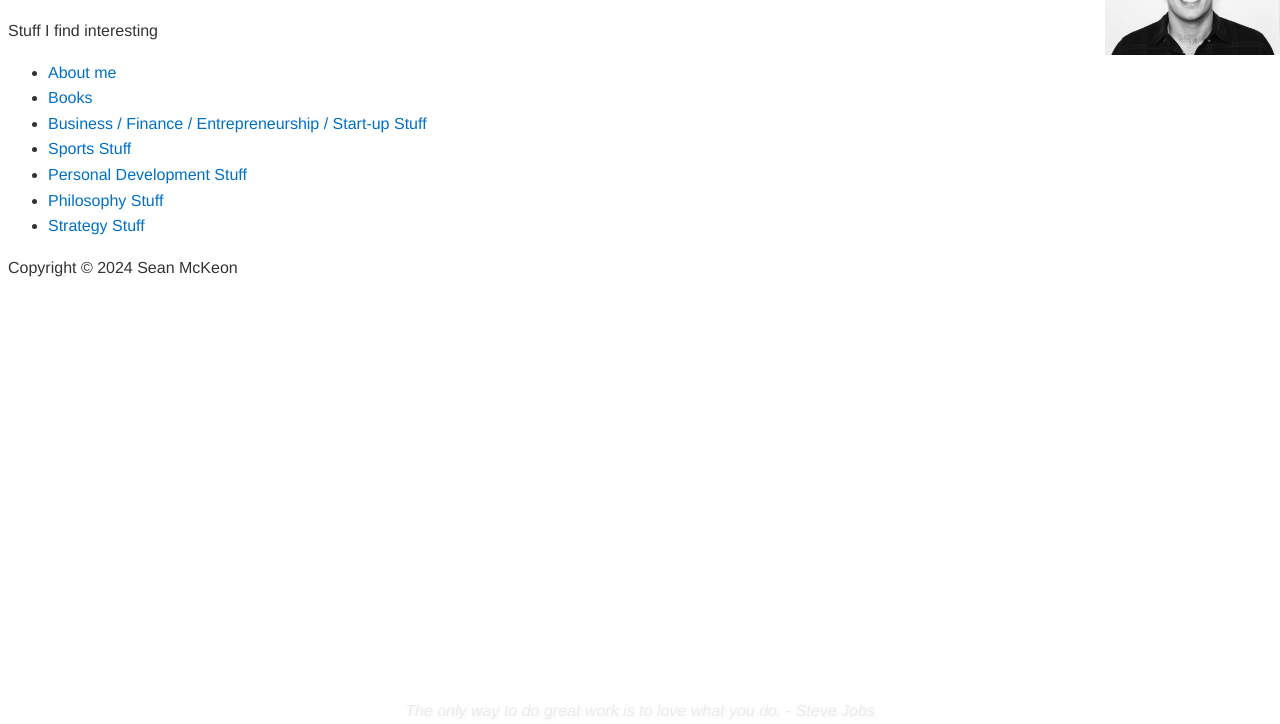
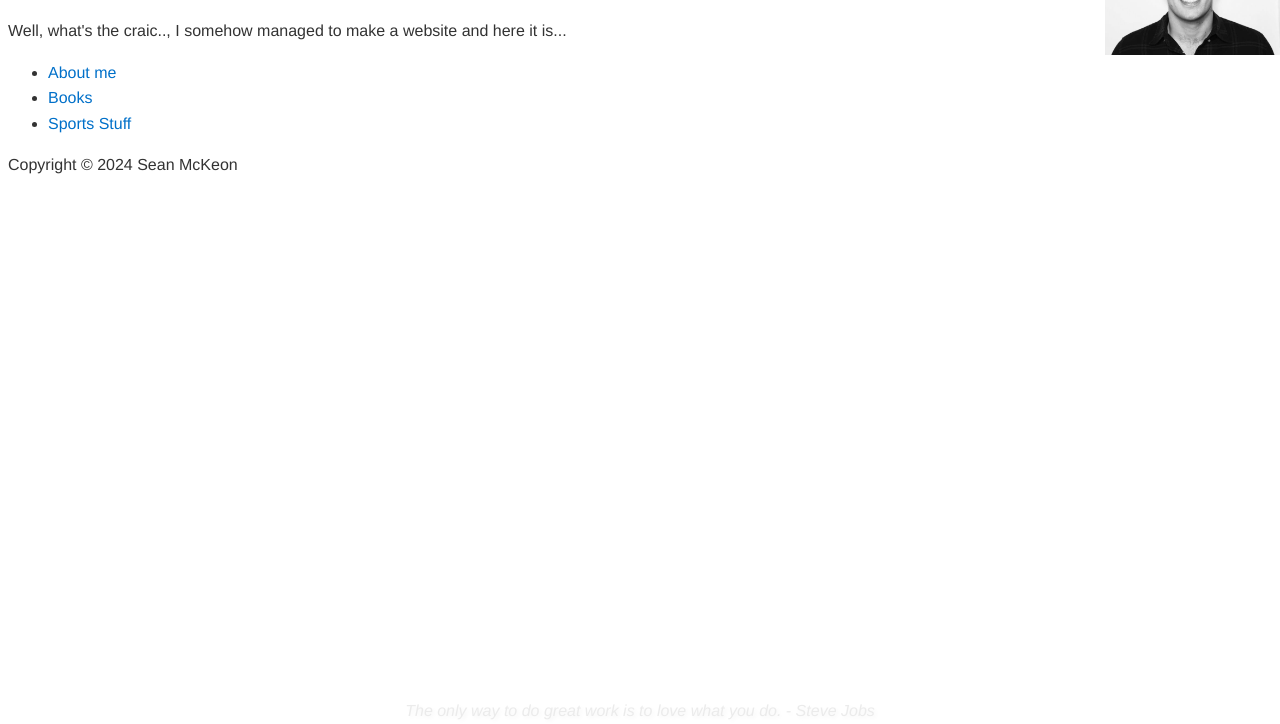
Before and after one commit to seanmckeon/seanmckeon.github.io, a plain HTML site: page index.html in a window 1280 px wide. Shown: the part 76-800 px from the top of the page. Drawn offline with Linux system fonts and the light colour scheme.

Commit message:
Update index.html

```diff
--- a/index.html
+++ b/index.html
@@ -7,16 +7,12 @@
 </head>
 <body>
     <h1>Sean McKeon's Website</h1>
-    <p>Stuff I find interesting</p>
+    <p>Well, what's the craic.., I somehow managed to make a website and here it is...</p>
 
  <ul>
     <li><a href="about.html">About me</a></li>
     <li><a href="books.html">Books</a></li>
-    <li><a href="finance.html">Business / Finance / Entrepreneurship / Start-up Stuff</a></li>
     <li><a href="sport.html">Sports Stuff</a></li>
-    <li><a href="personaldev.html">Personal Development Stuff</a></li>
-    <li><a href="philosophy.html">Philosophy Stuff</a></li>
-    <li><a href="strategy.html">Strategy Stuff</a></li>
 </ul>
 <div id="quoteDisplay" class="quote-style"></div>
 <footer>
```
